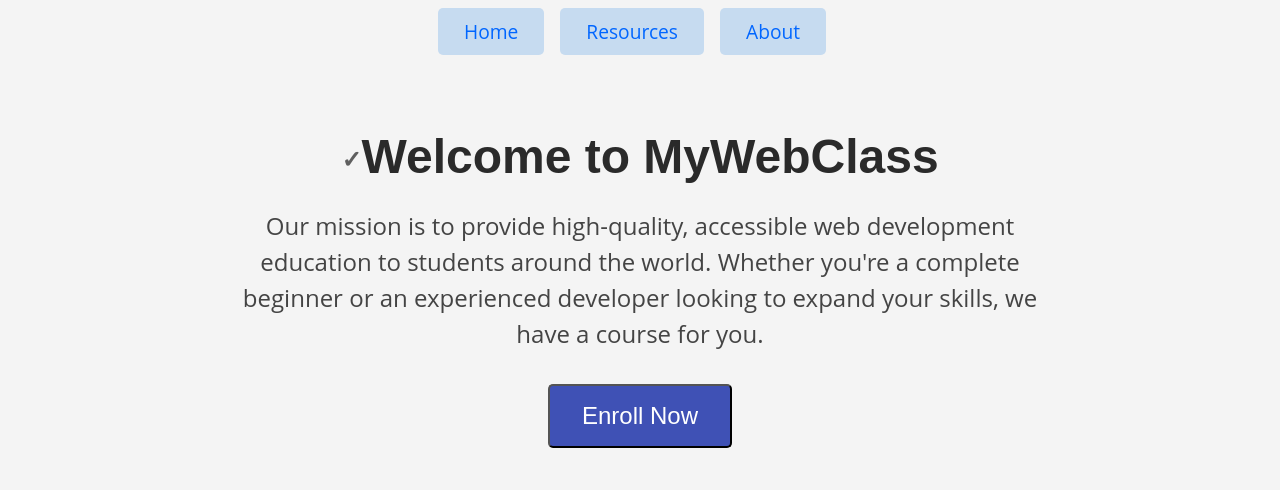
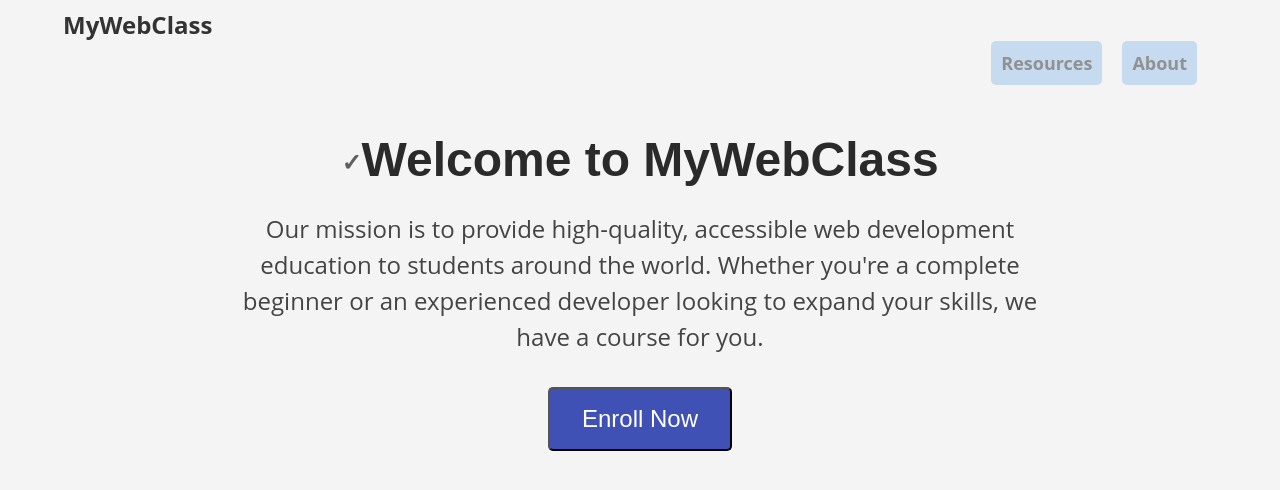
Before and after one commit to NJIT-WIS/project-2-is219-teamec, a Next.js app: page /Home in a window 1280 px wide. Shown: the top 490 px of the page. Built offline with nearby package versions, Linux system fonts and the light colour scheme.

Commit message:
Edited nav bar look

```diff
--- a/components/nav.js
+++ b/components/nav.js
@@ -1,22 +1,27 @@
-import Link from 'next/link'
-import styles from '/components/nav.module.css'
+import Link from 'next/link';
+import styles from '/components/nav.module.css';
 
 const Navbar = () => {
   return (
     <nav className={styles.navbar}>
-            <ul className={styles.navbar_list}>
-                <li className={styles.navbar_item}>
-                    <Link className={styles.navbar_link} href="Home/">Home</Link>
+      <div className="container mx-auto flex justify-between items-center">
+        <div className="flex items-center">
+          <Link className={styles.navbarTitle} href="Home/">MyWebClass</Link>
+        </div>
+
+        <div className="flex items-center">
+          <ul className={styles.navbarList}>
+            <li>
+                <Link className={styles.navbarLink} href="Resources/">Resources</Link>
             </li>
-                <li className={styles.navbar_item}>
-                    <Link className={styles.navbar_link} href="Resources/">Resources</Link>
-                </li>
-                <li className={styles.navbar_item}>
-                    <Link className={styles.navbar_link} href="About/">About</Link>
+            <li>
+                <Link className={styles.navbarLink} href="About/">About</Link>
             </li>
           </ul>
+        </div>
+      </div>
     </nav>
-    )
-}
+  );
+};
 
-export default Navbar
+export default Navbar;
--- a/components/nav.module.css
+++ b/components/nav.module.css
@@ -1,28 +1,33 @@
+/* Navigation bar */
 .navbar {
-    color: #000000;
+    height: 60px;
+    padding: 0 55px;
+  }
+
+  /* Title */
+  .navbarTitle {
+    color: #333;
+    font-size: 24px;
+    font-weight: bold;
+  }
+
+  /* Navigation links */
+  .navbarList {
     display: flex;
-    justify-content: center;
+    justify-content: flex-end;
     align-items: center;
-}
-
-.navbar_list {
-    list-style: none;
-    display: flex;
     margin: 0;
     padding: 0;
-}
+  }
 
-.navbar_item {
-    margin-right: 1rem;
-}
+  .navbarLink {
+    color: #919191;
+    font-size: 18px;
+    font-weight: bold;
+    /* margin-left: 20px; */
+    text-decoration: none;
+  }
 
-.navbar_link {
-    color: #0066ff;
-    text-decoration: none;
-    padding: 1rem;
-    transition: all 0.2s ease-in-out;
-}
-
-.navbar_link:hover {
+  .navbarLink:hover {
     text-decoration: underline;
-}
+  }
```
Lines whose indentation alone changed are shown as unchanged.
